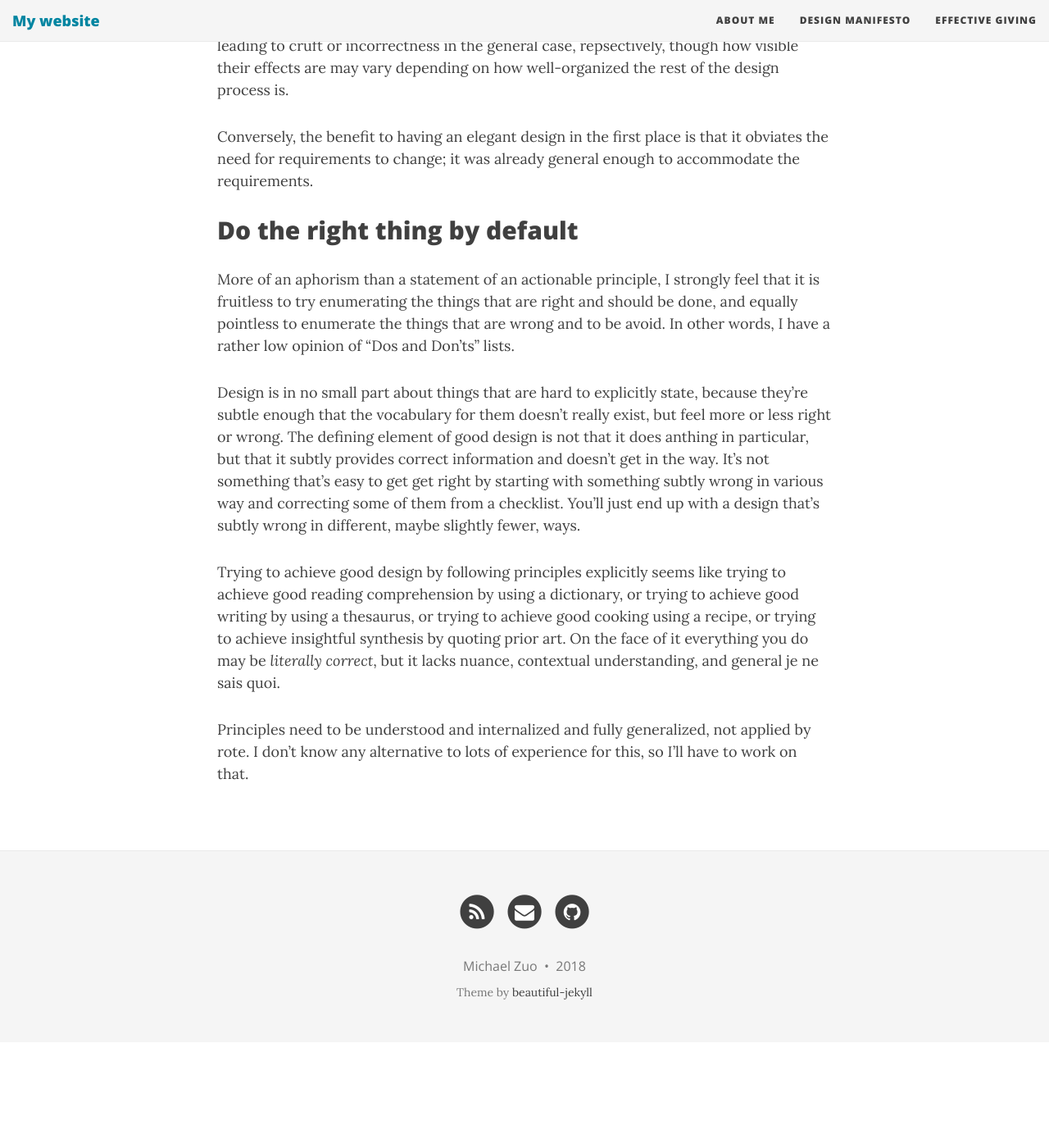
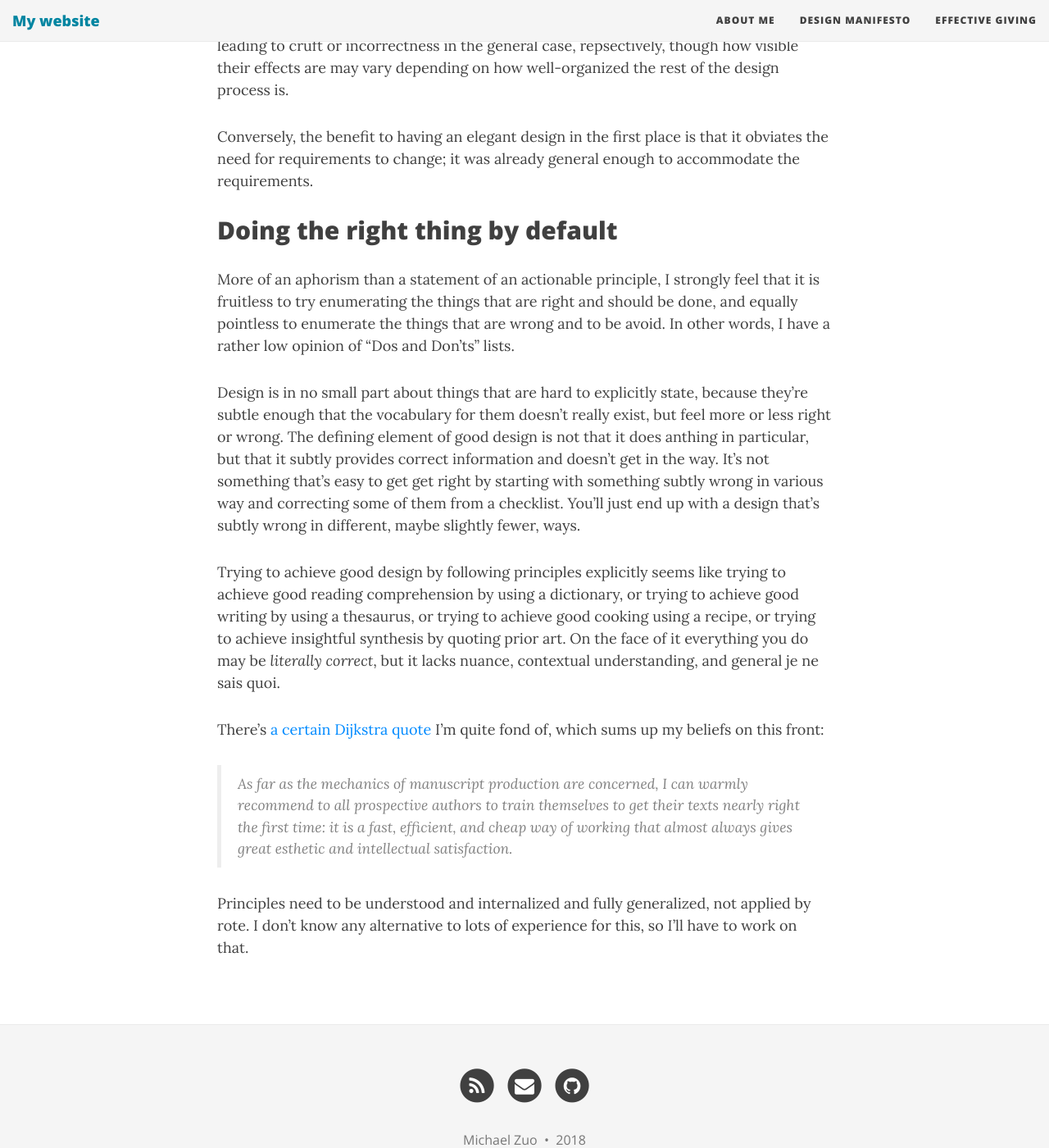
Before and after one commit to muhmuhten/junkyll, a Jekyll site: the page built from manifesto.md, in a window 1280 px wide and 1400 px high, scrolled down 5465 px. Shown: the whole window at 82% size. Built offline with Jekyll 4.4.1, drawn with Linux system fonts in a browser that asks for light colours; nearby versions of some CDN libraries; before the commit the page ends 6736 px from its top, so only the background shows below that.

Commit message:
quote dijkstra

```diff
--- a/manifesto.md
+++ b/manifesto.md
@@ -71,7 +71,7 @@ For that reason, whenever requirements change, it's useful to reexamine the enti
 
 Conversely, the benefit to having an elegant design in the first place is that it obviates the need for requirements to change; it was already general enough to accommodate the requirements.
 
-## Do the right thing by default
+## Doing the right thing by default
 
 More of an aphorism than a statement of an actionable principle, I strongly feel that it is fruitless to try enumerating the things that are right and should be done, and equally pointless to enumerate the things that are wrong and to be avoid. In other words, I have a rather low opinion of "Dos and Don'ts" lists.
 
@@ -79,4 +79,7 @@ Design is in no small part about things that are hard to explicitly state, becau
 
 Trying to achieve good design by following principles explicitly seems like trying to achieve good reading comprehension by using a dictionary, or trying to achieve good writing by using a thesaurus, or trying to achieve good cooking using a recipe, or trying to achieve insightful synthesis by quoting prior art. On the face of it everything you do may be _literally correct_, but it lacks nuance, contextual understanding, and general je ne sais quoi.
 
+There's [a certain Dijkstra quote](https://www.cs.utexas.edu/users/EWD/transcriptions/EWD05xx/EWD581.html) I'm quite fond of, which sums up my beliefs on this front:
+> As far as the mechanics of manuscript production are concerned, I can warmly recommend to all prospective authors to train themselves to get their texts nearly right the first time: it is a fast, efficient, and cheap way of working that almost always gives great esthetic and intellectual satisfaction.
+
 Principles need to be understood and internalized and fully generalized, not applied by rote. I don't know any alternative to lots of experience for this, so I'll have to work on that.
```
